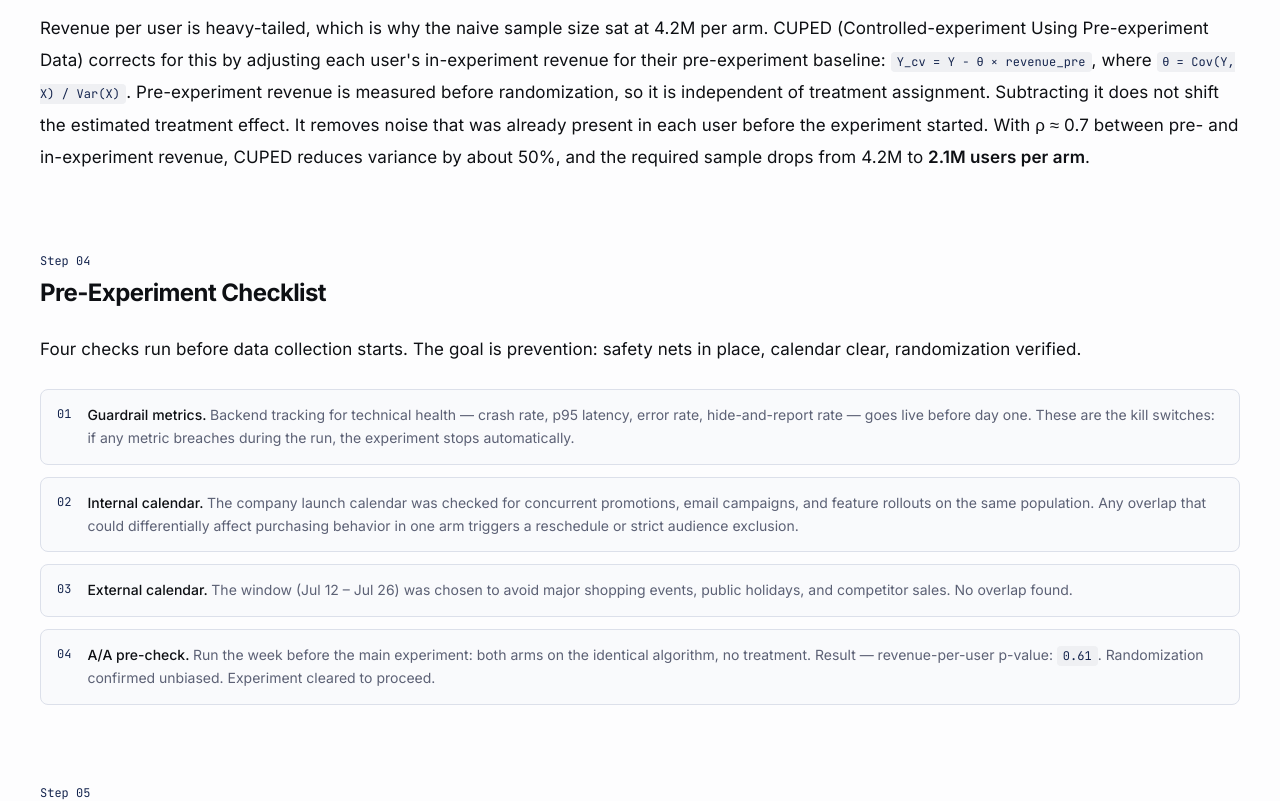
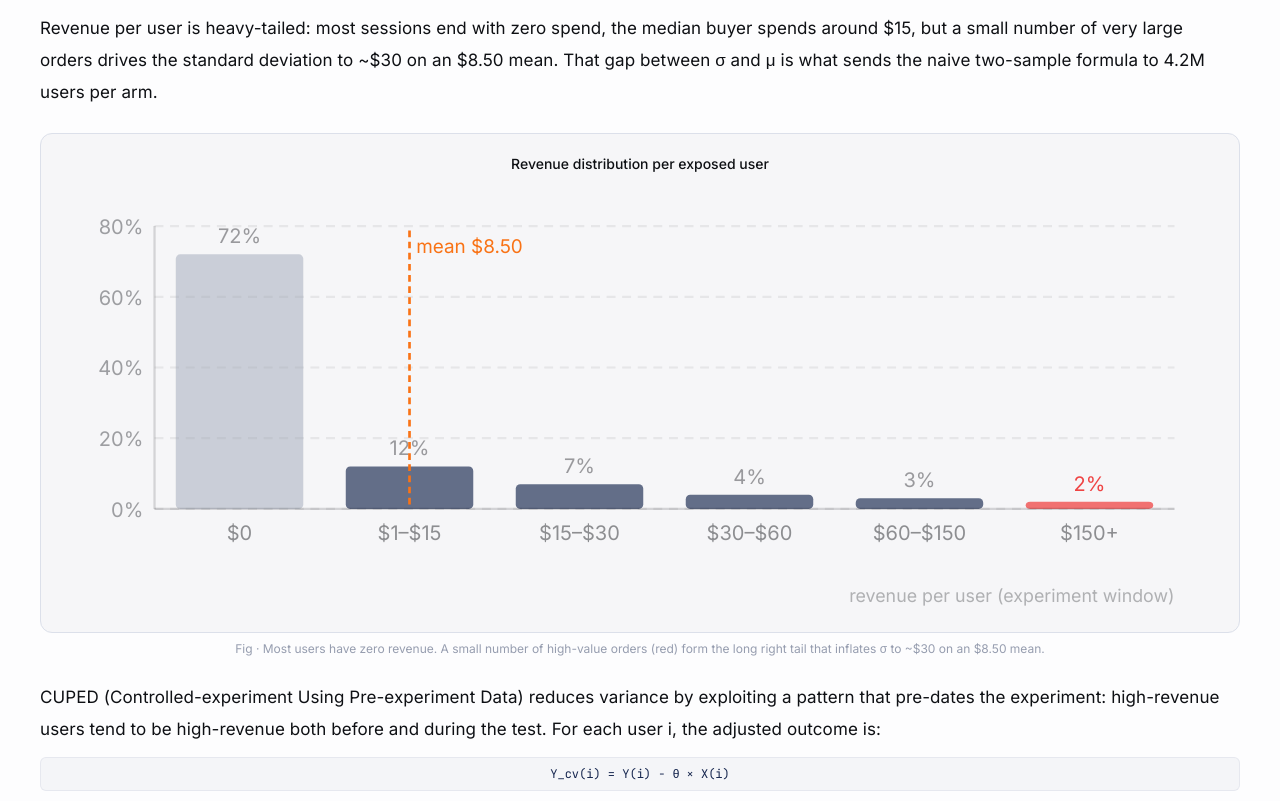
Before and after one commit to alexxvives/alexxvives.github.io, a Next.js app: page /projects/ab-test-instagram-shop in a window 1280 px wide. Shown: the part 3780-4581 px from the top of the page. Built offline with nearby package versions, Linux system fonts and the light colour scheme.

Commit message:
A/B test: CUPED full walkthrough with HeavyTailChart, formulas, 30-day window, both arms, why 4.2M→2.1M

```diff
--- a/src/app/projects/ab-test-instagram-shop/content.tsx
+++ b/src/app/projects/ab-test-instagram-shop/content.tsx
@@ -162,7 +162,19 @@ const en = {
   sampleTitle: "Sample Size",
   sampleP: <> Revenue per user is heavy-tailed (σ ≈ $30 on a $8.50 mean). Plugging raw variance and a 1% MDE into <C>n ≈ 16σ²/Δ²</C> gives <B>~4.2M users per arm</B>, about four weeks at Instagram Shop traffic levels. After the CUPED variance reduction described below, the effective variance halves and the required sample drops to <B>2.1M users per arm</B> (4.2M total), or roughly 1 to 2 weeks.</>,
   cupedTitle: "Variance Reduction (CUPED)",
-  cupedP: <>Revenue per user is heavy-tailed, which is why the naive sample size sat at 4.2M per arm. CUPED (Controlled-experiment Using Pre-experiment Data) corrects for this by adjusting each user&apos;s in-experiment revenue for their pre-experiment baseline: <C>Y_cv = Y − θ × revenue_pre</C>, where <C>θ = Cov(Y, X) / Var(X)</C>. Pre-experiment revenue is measured before randomization, so it is independent of treatment assignment. Subtracting it does not shift the estimated treatment effect. It removes noise that was already present in each user before the experiment started. With ρ ≈ 0.7 between pre- and in-experiment revenue, CUPED reduces variance by about 50%, and the required sample drops from 4.2M to <B>2.1M users per arm</B>.</>,
+  cupedP: (
+    <>
+      <p className="prose-text mt-5">Revenue per user is heavy-tailed: most sessions end with zero spend, the median buyer spends around $15, but a small number of very large orders drives the standard deviation to ~$30 on an $8.50 mean. That gap between σ and μ is what sends the naive two-sample formula to 4.2M users per arm.</p>
+      <HeavyTailChart />
+      <p className="prose-text mt-4">CUPED (Controlled-experiment Using Pre-experiment Data) reduces variance by exploiting a pattern that pre-dates the experiment: high-revenue users tend to be high-revenue both before and during the test. For each user i, the adjusted outcome is:</p>
+      <div className="font-mono text-xs text-accent bg-bg-elev/60 border border-border/60 px-3 py-2 rounded-md my-3 text-center">Y_cv(i) = Y(i) − θ × X(i)</div>
+      <p className="prose-text">Y(i) is the user&apos;s average daily revenue during the experiment. X(i) is their average daily revenue in the <span className="font-semibold text-ink">30-day window before the experiment started</span>. θ is the OLS regression coefficient of Y on X, which minimizes the variance of Y_cv:</p>
+      <div className="font-mono text-xs text-accent bg-bg-elev/60 border border-border/60 px-3 py-2 rounded-md my-3 text-center">θ = Cov(Y, X) / Var(X)</div>
+      <p className="prose-text">This is the slope from regressing in-experiment revenue on pre-experiment revenue. Intuitively: project Y onto the pre-experiment baseline, subtract the fitted part, keep the residual. The residual has lower variance because the portion of Y already baked in before randomization has been removed.</p>
+      <p className="prose-text mt-4"><span className="font-semibold text-ink">Why this does not bias the estimate.</span> X is measured before any treatment is assigned. Both arms are drawn from the same population, so pre-experiment distributions are identical in expectation. Subtracting θ × X from Y in both arms, the adjustment cancels in the treatment-minus-control difference. The expected treatment effect is unchanged. Only the noise goes down.</p>
+      <p className="prose-text mt-4"><span className="font-semibold text-ink">Applied to both arms, all users.</span> θ is estimated on the full pre-experiment population (all ~4.2M users per arm, treatment and control together, before randomization is revealed), then applied to every user in both arms alike. The adjusted variance is Var(Y_cv) = Var(Y) × (1 − ρ²). With ρ ≈ 0.7 between 30-day pre-experiment revenue and in-experiment revenue, that is Var(Y) × (1 − 0.49) = <B>0.51 × Var(Y)</B>. Since sample size scales linearly with variance: 4.2M × 0.51 ≈ <B>2.1M users per arm</B>.</p>
+    </>
+  ),
   canaryTitle: "Canary Rollout",
   canaryP: <> Before the main experiment, a <B>1/99 canary</B> deploys the new algorithm to 1% of traffic while 99% stays on control. The only guardrails monitored are crash rate, p95 latency, and hide and report rate. If any breach, the canary stops. If all clear, the canary data is <span className="text-red-400 font-medium">discarded</span> and the 50/50 experiment runs on that same 99%.</>,
   durationTitle: "Experiment Duration",
@@ -396,7 +408,19 @@ const es: typeof en = {
   sampleTitle: "Tamaño Muestral",
   sampleP: <> Los ingresos por usuario tienen cola pesada (σ ≈ $30 sobre una media de $8,50). Introduciendo la varianza bruta y un EMD del 1% en <C>n ≈ 16σ²/Δ²</C> se obtienen <B>~4,2M de usuarios por brazo</B>, unas cuatro semanas al ritmo de tráfico de Instagram Shop. Con la reducción de varianza por CUPED descrita abajo, la varianza efectiva se reduce a la mitad y el tamaño muestral baja a <B>2,1M de usuarios por brazo</B> (4,2M en total), o aproximadamente 1 a 2 semanas.</>,
   cupedTitle: "Reducción de Varianza (CUPED)",
-  cupedP: <>Los ingresos por usuario tienen cola pesada, por eso el tamaño muestral naive era de 4,2M por brazo. CUPED (Controlled-experiment Using Pre-experiment Data) lo corrige ajustando los ingresos de cada usuario en el experimento por su baseline pre-experimento: <C>Y_cv = Y − θ × ingresos_pre</C>, donde <C>θ = Cov(Y, X) / Var(X)</C>. Los ingresos pre-experimento se miden antes de la asignación aleatoria, así que son independientes del tratamiento. Restarlos no desplaza la estimación del efecto. Solo elimina el ruido que ya existía en cada usuario antes de que el experimento comenzara. Con ρ ≈ 0,7 entre ingresos pre y durante el experimento, CUPED reduce la varianza en un 50%, y el tamaño muestral baja de 4,2M a <B>2,1M de usuarios por brazo</B>.</>,
+  cupedP: (
+    <>
+      <p className="prose-text mt-5">Los ingresos por usuario tienen cola pesada: la mayoría de las sesiones terminan sin gasto, el comprador mediano gasta unos $15, pero un pequeño número de pedidos muy grandes sube la desviación típica a ~$30 sobre una media de $8,50. Esa brecha entre σ y μ es lo que lleva la fórmula naive de dos muestras a 4,2M de usuarios por brazo.</p>
+      <HeavyTailChart />
+      <p className="prose-text mt-4">CUPED (Controlled-experiment Using Pre-experiment Data) reduce la varianza aprovechando un patrón anterior al experimento: los usuarios de alto gasto tienden a serlo tanto antes como durante el test. Para cada usuario i, el resultado ajustado es:</p>
+      <div className="font-mono text-xs text-accent bg-bg-elev/60 border border-border/60 px-3 py-2 rounded-md my-3 text-center">Y_cv(i) = Y(i) − θ × X(i)</div>
+      <p className="prose-text">Y(i) son los ingresos diarios medios del usuario durante el experimento. X(i) son sus ingresos diarios medios en la <span className="font-semibold text-ink">ventana de 30 días anteriores al experimento</span>. θ es el coeficiente de regresión OLS de Y sobre X, que minimiza la varianza de Y_cv:</p>
+      <div className="font-mono text-xs text-accent bg-bg-elev/60 border border-border/60 px-3 py-2 rounded-md my-3 text-center">θ = Cov(Y, X) / Var(X)</div>
+      <p className="prose-text">Esta es la pendiente de la regresión de ingresos en el experimento sobre ingresos pre-experimento. Intuitivamente: se proyecta Y sobre el baseline pre-experimento, se resta la parte ajustada y se conserva el residuo. El residuo tiene menos varianza porque se ha eliminado la porción de Y que ya estaba incorporada antes de la aleatorización.</p>
+      <p className="prose-text mt-4"><span className="font-semibold text-ink">Por qué esto no sesga la estimación.</span> X se mide antes de asignar ningún tratamiento. Ambos brazos se extraen de la misma población, por lo que las distribuciones pre-experimento son idénticas en esperanza. Al restar θ × X de Y en ambos brazos, el ajuste se cancela en la diferencia tratamiento menos control. El efecto del tratamiento esperado no cambia. Solo baja el ruido.</p>
+      <p className="prose-text mt-4"><span className="font-semibold text-ink">Aplicado a ambos brazos, todos los usuarios.</span> θ se estima sobre la población completa pre-experimento (todos los ~4,2M de usuarios por brazo, tratamiento y control juntos, antes de revelar la aleatorización), y luego se aplica a cada usuario en ambos brazos por igual. La varianza ajustada es Var(Y_cv) = Var(Y) × (1 − ρ²). Con ρ ≈ 0,7 entre ingresos pre-experimento a 30 días e ingresos durante el experimento, eso es Var(Y) × (1 − 0,49) = <B>0,51 × Var(Y)</B>. Como el tamaño muestral escala linealmente con la varianza: 4,2M × 0,51 ≈ <B>2,1M de usuarios por brazo</B>.</p>
+    </>
+  ),
   canaryTitle: "Lanzamiento Canario",
   canaryP: <> Antes del experimento principal, un <B>canario 1/99</B> despliega el nuevo algoritmo al 1% del tráfico mientras el 99% permanece en control. Los únicos guardianes monitorizados son la tasa de fallos, la latencia p95 y la tasa de ocultar y denunciar. Si alguno falla, el canario se detiene. Si todo está bien, los datos del canario se <span className="text-red-400 font-medium">descartan</span> y el experimento 50/50 corre en ese mismo 99%.</>,
   durationTitle: "Duración del Experimento",
@@ -614,6 +638,71 @@ function RevenueChart({ tx }: { tx: typeof en }) {
   );
 }
 
+function HeavyTailChart() {
+  const { lang } = useLang();
+  const title = lang === "es"
+    ? "Distribución de ingresos por usuario expuesto"
+    : "Revenue distribution per exposed user";
+  const caption = lang === "es"
+    ? "Fig · La mayoría de los usuarios tienen ingresos en cero. Unos pocos pedidos de alto valor (rojo) forman la cola derecha larga que infla σ hasta ~$30 sobre una media de $8,50."
+    : "Fig · Most users have zero revenue. A small number of high-value orders (red) form the long right tail that inflates σ to ~$30 on an $8.50 mean.";
+  const W = 520, H = 195;
+  const pl = 42, pr = 20, pt = 18, pb = 50;
+  const cW = W - pl - pr, cH = H - pt - pb;
+  const bars = [
+    { x: "$0", pct: 72 },
+    { x: "$1\u2013$15", pct: 12 },
+    { x: "$15\u2013$30", pct: 7 },
+    { x: "$30\u2013$60", pct: 4 },
+    { x: "$60\u2013$150", pct: 3 },
+    { x: "$150+", pct: 2 },
+  ];
+  const maxPct = 80;
+  const n = bars.length;
+  const slotW = cW / n;
+  const gap = slotW * 0.25;
+  const bw = slotW - gap;
+  const yv = (v: number) => pt + ((maxPct - v) / maxPct) * cH;
+  const xv = (i: number) => pl + i * slotW + gap / 2;
+  const meanX = xv(1) + bw / 2;
+  return (
+    <figure className="select-none my-6">
+      <div className="rounded-xl bg-bg-elev/50 border border-border p-5 pb-3">
+        <p className="text-sm font-medium text-ink text-center mb-3">{title}</p>
+        <svg viewBox={`0 0 ${W} ${H}`} className="w-full" aria-hidden="true">
+          {[0, 20, 40, 60, 80].map(v => (
+            <g key={v}>
+              <line x1={pl} y1={yv(v)} x2={pl + cW} y2={yv(v)} stroke="rgba(14,16,20,0.07)" strokeDasharray="4,3" />
+              <text x={pl - 5} y={yv(v) + 3.5} textAnchor="end" fill="rgba(14,16,20,0.38)" fontSize={9}>{v}%</text>
+            </g>
+          ))}
+          {bars.map((b, i) => {
+            const x = xv(i);
+            const barH = (b.pct / maxPct) * cH;
+            const y = yv(b.pct);
+            const isLast = i === bars.length - 1;
+            const fill = isLast ? "#ef4444" : i === 0 ? "#969daf" : "#15254e";
+            const op = isLast ? 0.75 : i === 0 ? 0.45 : 0.65;
+            return (
+              <g key={b.x}>
+                <rect x={x} y={y} width={bw} height={barH} fill={fill} fillOpacity={op} rx={2} />
+                <text x={x + bw / 2} y={y - 5} textAnchor="middle" fill={isLast ? "#ef4444" : "rgba(14,16,20,0.4)"} fontSize={9}>{b.pct}%</text>
+                <text x={x + bw / 2} y={H - pb + 14} textAnchor="middle" fill="rgba(14,16,20,0.45)" fontSize={9}>{b.x}</text>
+              </g>
+            );
+          })}
+          <line x1={pl} y1={pt} x2={pl} y2={pt + cH} stroke="rgba(14,16,20,0.15)" />
+          <line x1={pl} y1={pt + cH} x2={pl + cW} y2={pt + cH} stroke="rgba(14,16,20,0.15)" />
+          <line x1={meanX} y1={pt + 2} x2={meanX} y2={pt + cH} stroke="#f97316" strokeWidth={1.2} strokeDasharray="3,2" />
+          <text x={meanX + 3} y={pt + 12} fill="#f97316" fontSize={8.5}>mean $8.50</text>
+          <text x={pl + cW} y={H - 8} textAnchor="end" fill="rgba(14,16,20,0.3)" fontSize={8}>revenue per user (experiment window)</text>
+        </svg>
+      </div>
+      <figcaption className="text-center text-xs text-ink-subtle mt-2">{caption}</figcaption>
+    </figure>
+  );
+}
+
 function CIForestPlot({ tx }: { tx: typeof en }) {
   const W = 500, H = 260;
   const pl = 52, pr = 28, pt = 25, pb = 50;
@@ -794,7 +883,7 @@ export default function AbTestContent() {
             ))}
           </div>
           <SH3>{tx.cupedTitle}</SH3>
-          <P>{tx.cupedP}</P>
+          {tx.cupedP}
         </Prose>
 
         <Prose>
```
